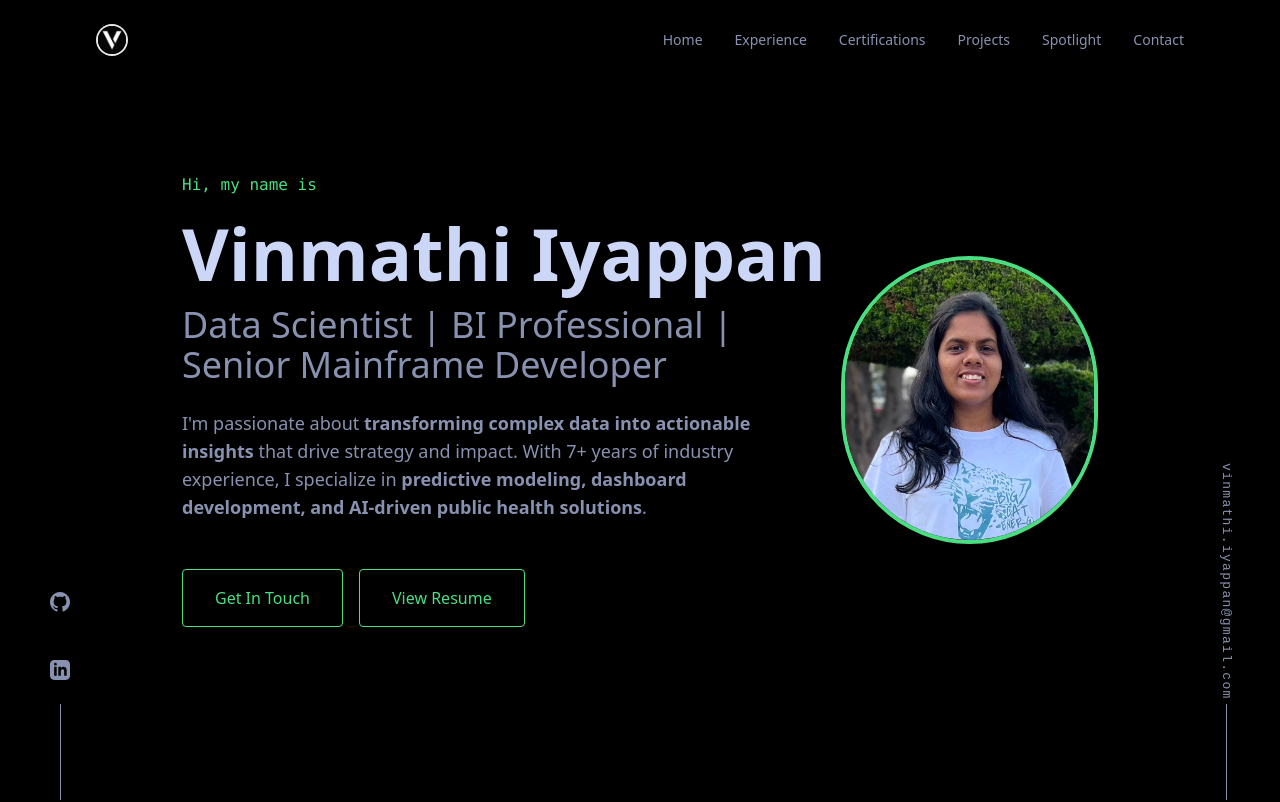
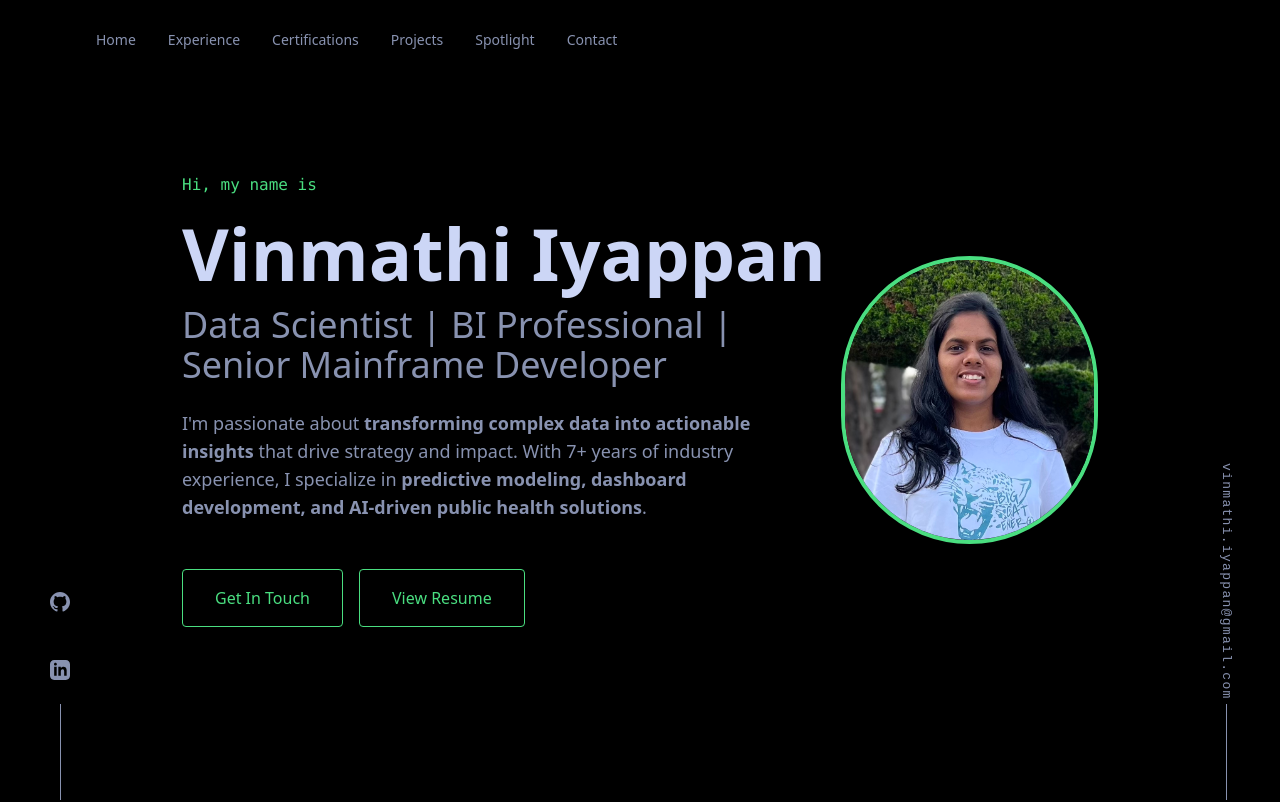
Before and after one commit to Vinmathiiyappan/VinmathiI.github.io, an Angular app: page / in a window 1280 px wide. Shown: the top 802 px of the page. Built offline with nearby package versions, Linux system fonts and the light colour scheme.

Commit message:
Your commit message here

```diff
--- a/src/app/components/header/header.component.html
+++ b/src/app/components/header/header.component.html
@@ -2,12 +2,7 @@
   <nav class="fixed w-full z-50 bg-black backdrop-blur-sm overflow-hidden">
     <div class="max-w-6xl mx-auto px-4 sm:px-6 lg:px-8">
       <div class="flex justify-between h-20">
-        <!-- Logo -->
-        <div class="flex items-center">
-          <a href="#" class="text-xl font-bold text-green-400 hover:text-green-300 transition-colors">
-            <img src="/assets/logo.png" alt="logo" class="h-8 w-8 rounded-full border-2 border-black-400 shadow-md" />
-          </a>
-        </div>
+        <!-- Removed Logo -->
 
         <!-- Desktop Menu -->
         <div class="hidden md:flex items-center space-x-8">
--- a/src/app/service/email.service.ts
+++ b/src/app/service/email.service.ts
@@ -6,9 +6,9 @@ import emailjs from 'emailjs-com';
   providedIn: 'root'
 })
 export class EmailService {
-  private serviceId = 'service_1i2lfdg'; // Your EmailJS Service ID
-  private templateId = 'template_z7nbljc'; // Your EmailJS Template ID
-  private userId = 'r9GfGTg30uWTtDPVe'; // Your EmailJS Public Key
+  private serviceId = 'service_u0tqv0o'; // Your EmailJS Service ID
+  private templateId = 'template_tkp6o8k'; // Your EmailJS Template ID
+  private userId = 'aRiDGLxihHk_D8KZP'; // Your EmailJS Public Key
 
   constructor() { }
 
```
